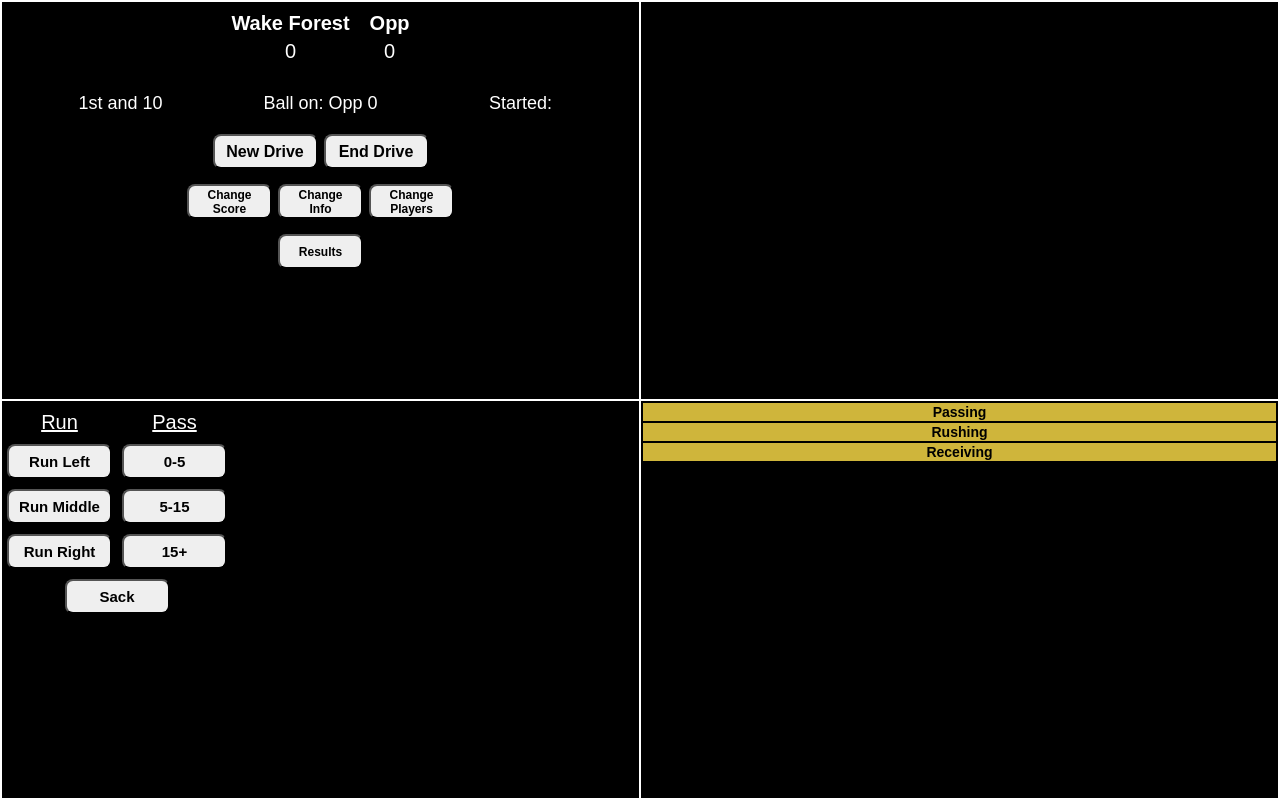
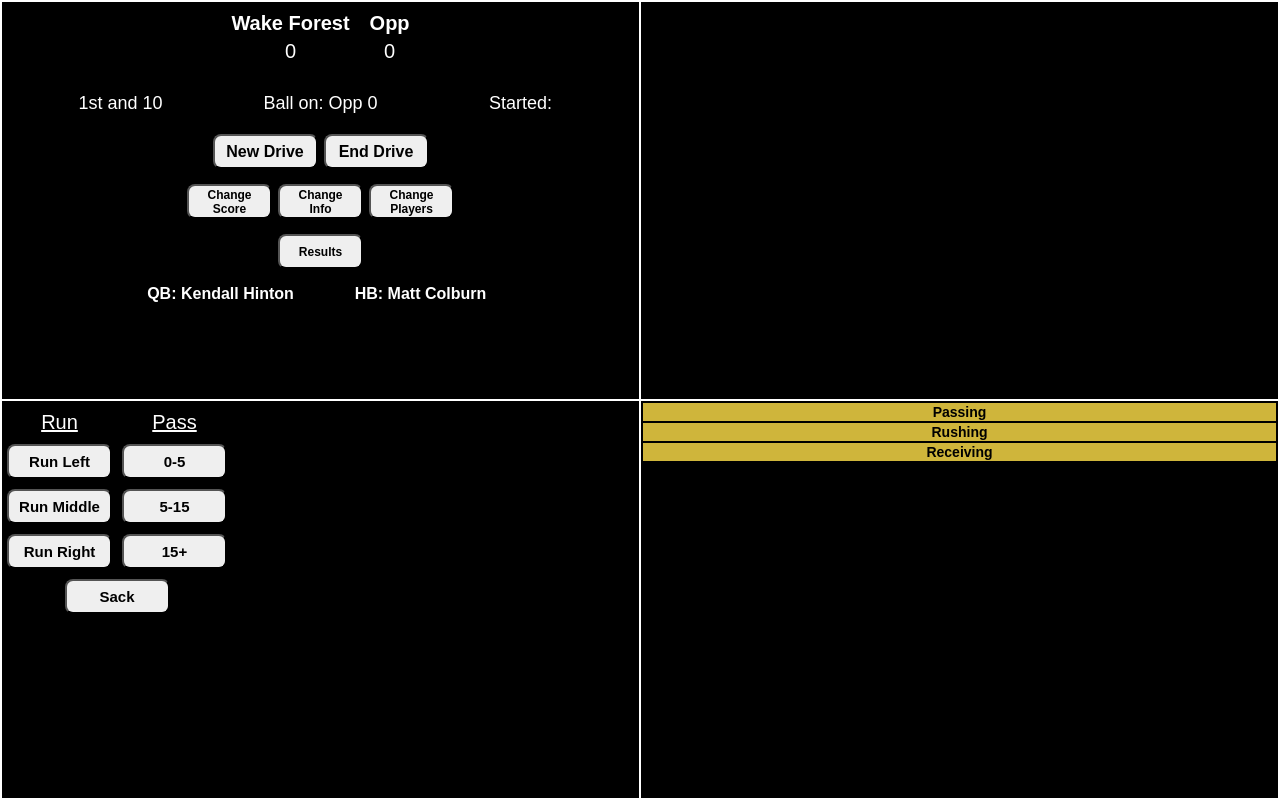
Before and after one commit to awbridgers/football-analysis, a React (Create React App) app: page / in a window 1280 px wide. Built offline with nearby package versions, Linux system fonts and the light colour scheme.

Commit message:
adds the current hb and qb to the display

```diff
--- a/src/App.css
+++ b/src/App.css
@@ -332,3 +332,11 @@ width: 200px;
   box-sizing: border-box;
   overflow-y: hidden;
 }
+.activePlayers p{
+  display: inline-block;
+  width: 200px;
+  font-weight: bold;
+}
+.activePlayers{
+  text-align: center;
+}
--- a/src/App.js
+++ b/src/App.js
@@ -517,6 +517,10 @@ class App extends Component {
           <div className = 'finishGame'>
             <button onClick = {this.getResults}>Results</button>
           </div>
+          <div className = 'activePlayers'>
+            <p>QB: {this.state.qb.name}</p>
+            <p>HB: {this.state.hb.name}</p>
+          </div>
         </div>
         <div className = "playbyplay"><PlayByPlay playArray = {this.state.playArray} opponent = {this.state.opponent} /></div>
         <div className = 'addPlays'>
```
